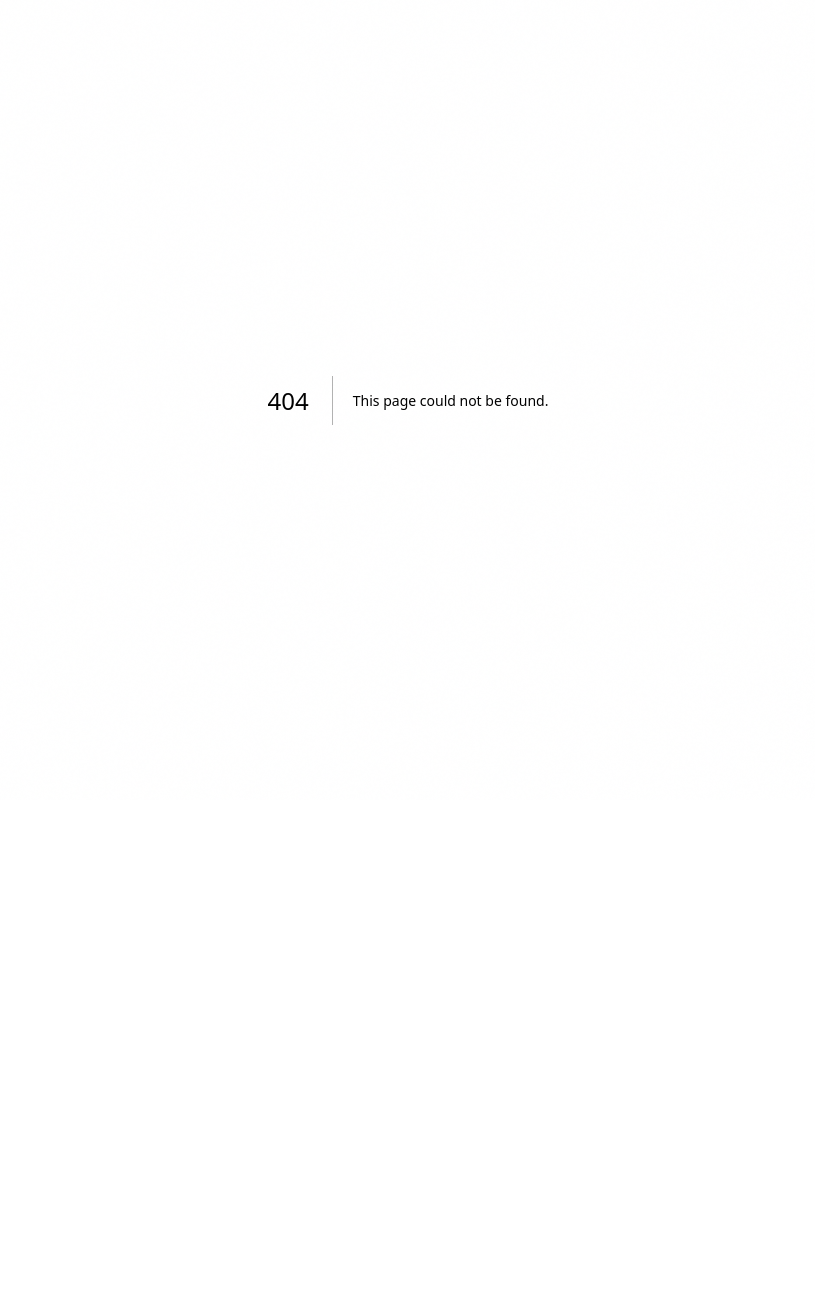
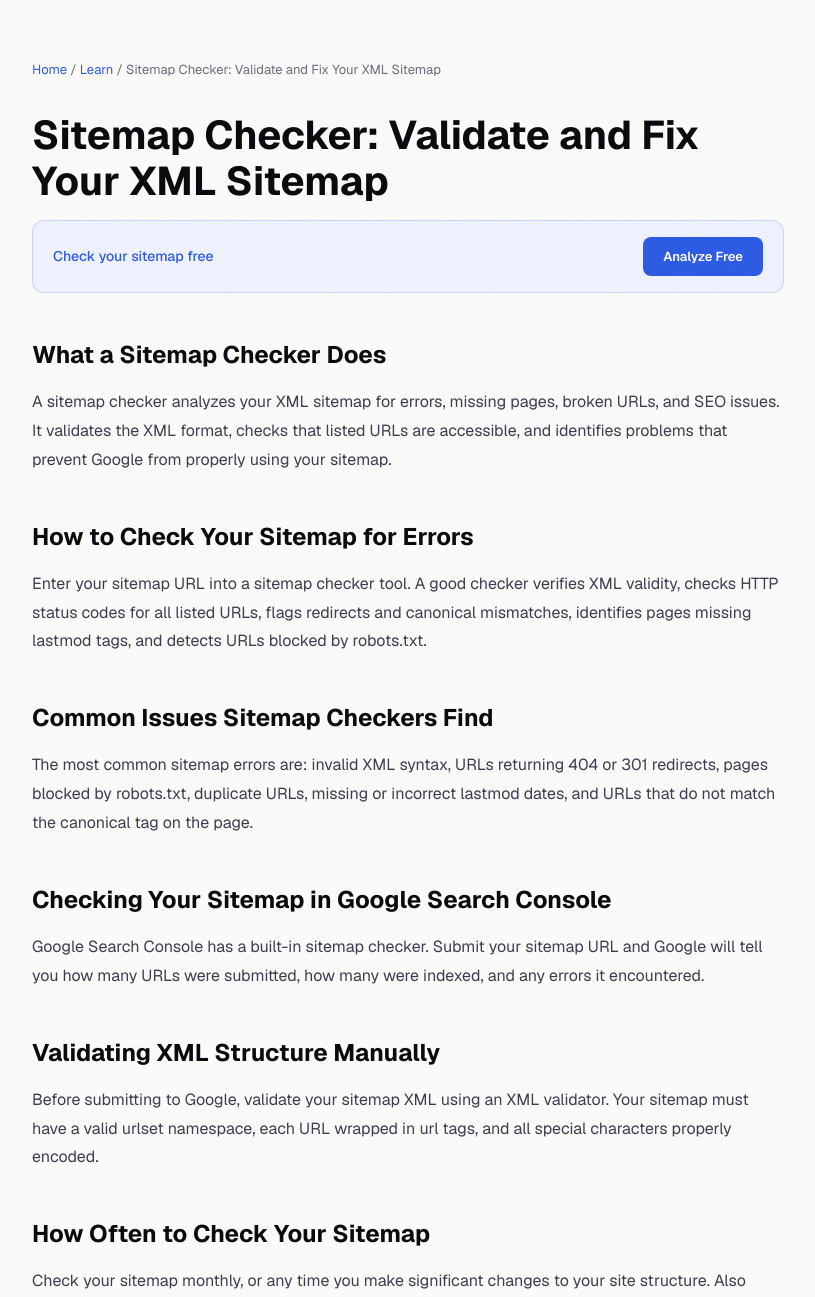
Before and after one commit to Watermelon-Coctail-Bar/sitemap-fixer, a Next.js app: page /learn/sitemap-checker in a window 1280 px wide. Before the commit this address had no page. Shown: the top 1297 px of the page, without its empty margins (232-1047 px from the left). Before the commit the page ends 800 px from the top, so only its background shows below. Built offline with nearby package versions, Linux system fonts and the light colour scheme.

Commit message:
Create page.tsx

```diff
--- /dev/null
+++ b/src/app/learn/sitemap-checker/page.tsx
@@ -0,0 +1,28 @@
+import type { Metadata } from 'next';
+export const metadata: Metadata = { title: 'Sitemap Checker: Validate and Fix Your XML Sitemap | SitemapFixer', description: 'Use a sitemap checker to find errors in your XML sitemap. Learn what to check, common issues found, and how to fix them fast.', alternates: { canonical: 'https://sitemapfixer.com/learn/sitemap-checker' }, openGraph: { title: 'Sitemap Checker: Validate and Fix Your XML Sitemap', description: 'Use a sitemap checker to find errors in your XML sitemap. Learn what to check, common issues found, and how to fix them fast.', url: 'https://sitemapfixer.com/learn/sitemap-checker', type: 'article' } };
+export default function Page() { return (
+  <div style={{ maxWidth: 800, margin: '0 auto', padding: '60px 24px' }}>
+    <nav style={{ fontSize: 13, color: '#6b6b7d', marginBottom: 32 }}><a href="/" style={{ color: '#2d5be3', textDecoration: 'none' }}>Home</a>{' / '}<a href="/learn" style={{ color: '#2d5be3', textDecoration: 'none' }}>Learn</a>{' / '}<span>Sitemap Checker: Validate and Fix Your XML Sitemap</span></nav>
+    <h1 style={{ fontSize: 40, fontWeight: 700, color: '#0a0a0f', marginBottom: 16, lineHeight: 1.15 }}>Sitemap Checker: Validate and Fix Your XML Sitemap</h1>
+    <div style={{ background: '#eef1ff', border: '1px solid rgba(45,91,227,0.2)', borderRadius: 12, padding: '16px 20px', marginBottom: 40, display: 'flex', alignItems: 'center', justifyContent: 'space-between', gap: 16 }}><span style={{ fontSize: 14, color: '#2d5be3', fontWeight: 500 }}>Check your sitemap free</span><a href="/" style={{ background: '#2d5be3', color: 'white', padding: '10px 20px', borderRadius: 8, textDecoration: 'none', fontWeight: 600, fontSize: 13 }}>Analyze Free</a></div>
+    <div style={{ fontSize: 16, color: '#3d3d4f', lineHeight: 1.8 }}>
+        <h2 style={{ fontSize: 24, fontWeight: 700, color: '#0a0a0f', marginTop: 40, marginBottom: 12 }}>What a Sitemap Checker Does</h2>
+        <p style={{ marginBottom: 20 }}>A sitemap checker analyzes your XML sitemap for errors, missing pages, broken URLs, and SEO issues. It validates the XML format, checks that listed URLs are accessible, and identifies problems that prevent Google from properly using your sitemap.</p>
+        <h2 style={{ fontSize: 24, fontWeight: 700, color: '#0a0a0f', marginTop: 40, marginBottom: 12 }}>How to Check Your Sitemap for Errors</h2>
+        <p style={{ marginBottom: 20 }}>Enter your sitemap URL into a sitemap checker tool. A good checker verifies XML validity, checks HTTP status codes for all listed URLs, flags redirects and canonical mismatches, identifies pages missing lastmod tags, and detects URLs blocked by robots.txt.</p>
+        <h2 style={{ fontSize: 24, fontWeight: 700, color: '#0a0a0f', marginTop: 40, marginBottom: 12 }}>Common Issues Sitemap Checkers Find</h2>
+        <p style={{ marginBottom: 20 }}>The most common sitemap errors are: invalid XML syntax, URLs returning 404 or 301 redirects, pages blocked by robots.txt, duplicate URLs, missing or incorrect lastmod dates, and URLs that do not match the canonical tag on the page.</p>
+        <h2 style={{ fontSize: 24, fontWeight: 700, color: '#0a0a0f', marginTop: 40, marginBottom: 12 }}>Checking Your Sitemap in Google Search Console</h2>
+        <p style={{ marginBottom: 20 }}>Google Search Console has a built-in sitemap checker. Submit your sitemap URL and Google will tell you how many URLs were submitted, how many were indexed, and any errors it encountered.</p>
+        <h2 style={{ fontSize: 24, fontWeight: 700, color: '#0a0a0f', marginTop: 40, marginBottom: 12 }}>Validating XML Structure Manually</h2>
+        <p style={{ marginBottom: 20 }}>Before submitting to Google, validate your sitemap XML using an XML validator. Your sitemap must have a valid urlset namespace, each URL wrapped in url tags, and all special characters properly encoded.</p>
+        <h2 style={{ fontSize: 24, fontWeight: 700, color: '#0a0a0f', marginTop: 40, marginBottom: 12 }}>How Often to Check Your Sitemap</h2>
+        <p style={{ marginBottom: 20 }}>Check your sitemap monthly, or any time you make significant changes to your site structure. Also check after a CMS upgrade, after installing new plugins, and after migrating to a new domain or URL structure.</p>
+    </div>
+    <div style={{ background: '#0a0a0f', borderRadius: 12, padding: '32px', textAlign: 'center', marginTop: 48 }}><div style={{ fontSize: 20, fontWeight: 700, color: 'white', marginBottom: 8 }}>Check your sitemap now</div><div style={{ color: '#9999aa', marginBottom: 20, fontSize: 14 }}>Free analysis in 60 seconds</div><a href="/" style={{ background: 'white', color: '#0a0a0f', padding: '14px 28px', borderRadius: 8, textDecoration: 'none', fontWeight: 700 }}>Analyze My Sitemap</a></div>
+    <div style={{ marginTop: 48, borderTop: '1px solid #e4e4ed', paddingTop: 32 }}><div style={{ fontWeight: 600, color: '#0a0a0f', marginBottom: 16 }}>Related guides</div><ul style={{ listStyle: 'none', padding: 0, display: 'flex', gap: 12, flexWrap: 'wrap' }}>
+          <li><a href="/learn/sitemap-validator" style={{ color: '#2d5be3', textDecoration: 'none', background: '#eef1ff', padding: '6px 14px', borderRadius: 6, fontSize: 13 }}>Sitemap Validator</a></li>
+          <li><a href="/learn/sitemap-not-working" style={{ color: '#2d5be3', textDecoration: 'none', background: '#eef1ff', padding: '6px 14px', borderRadius: 6, fontSize: 13 }}>Sitemap Not Working</a></li>
+          <li><a href="/learn/sitemap-errors-google-search-console" style={{ color: '#2d5be3', textDecoration: 'none', background: '#eef1ff', padding: '6px 14px', borderRadius: 6, fontSize: 13 }}>Sitemap Errors in Search Console</a></li>
+    </ul></div>
+  </div>); }
```
